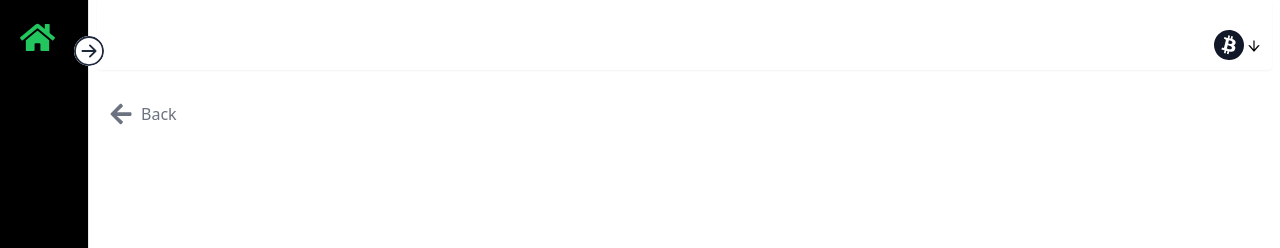
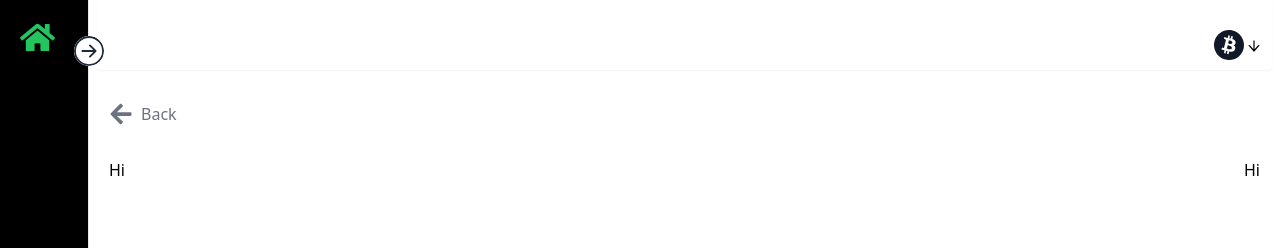
Before and after one commit to kwakyebrilliant/Movers-tailwind, a React (Create React App) app: page /chatsingle in a window 1280 px wide. Shown: the top 248 px of the page. Built offline with nearby package versions, Linux system fonts and the light colour scheme.

Commit message:
dashboard updates

```diff
--- a/src/Dashboard/Pages/ChatSingle.jsx
+++ b/src/Dashboard/Pages/ChatSingle.jsx
@@ -45,7 +45,15 @@ const ChatSingle = () => {
             </div>
 
 
-            <div className='mb-5 grid grid-cols-1 lg:grid-cols-2'>
+            <div className='mb-5'>
+
+                <div className='flex float-left'>
+                    <h1>Hi</h1>
+                </div>
+
+                <div className='flex float-right'>
+                    <h1>Hi</h1>
+                </div>
 
             </div>
 
```
